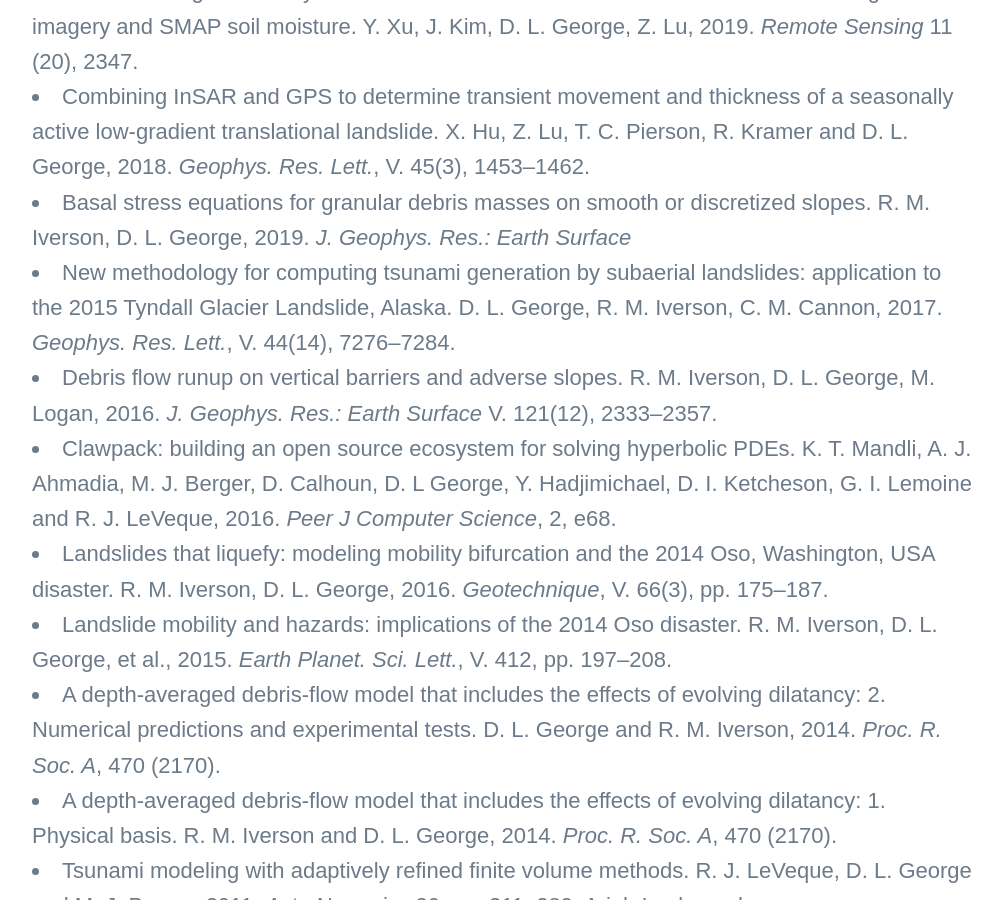
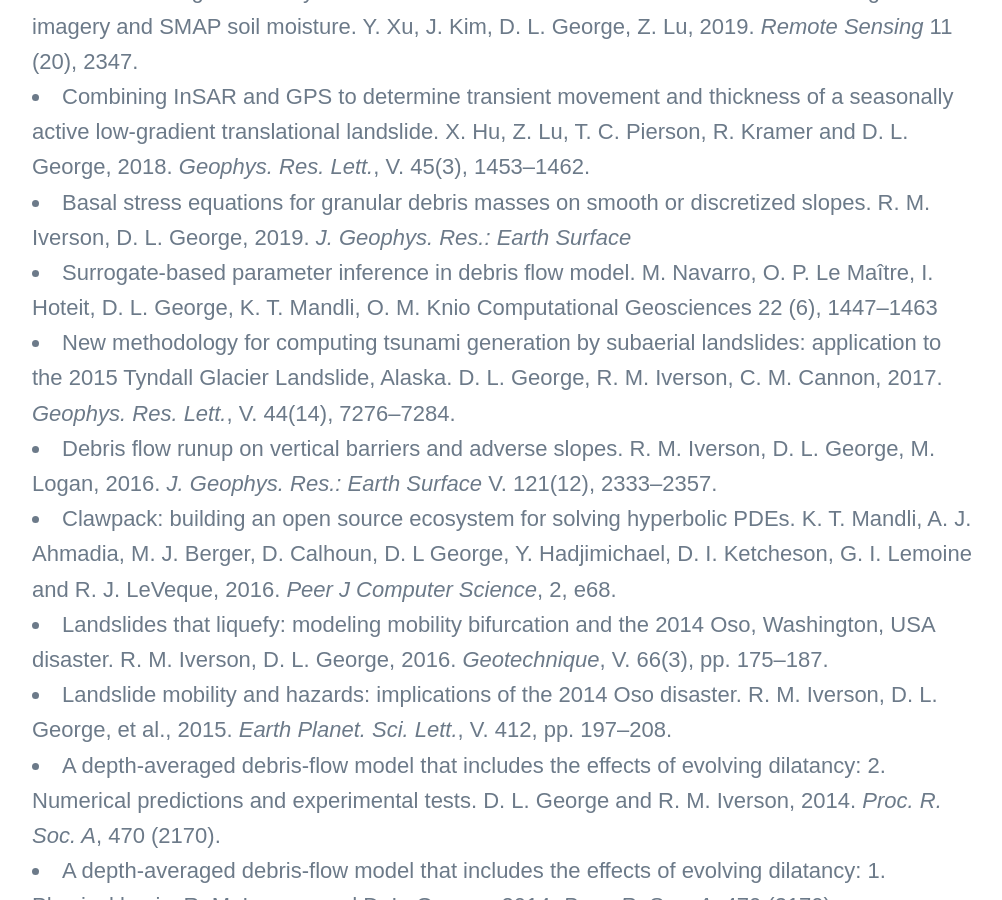
Before and after one commit to dlgeorge/dlgeorge.github.io, a Jekyll site: the page built from _pages/publications.md, in a window 1280 px wide and 900 px high, scrolled down 746 px. Shown: the whole window, without its empty margins (138-1140 px from the left). Built offline with Jekyll 4.4.1, drawn with Linux system fonts in a browser that asks for light colours; nearby versions of some CDN libraries; some web fonts are replaced.

Commit message:
minor edits to pages

```diff
--- a/_pages/publications.md
+++ b/_pages/publications.md
@@ -11,6 +11,8 @@ featured_image: /images/pages/CVO_library.jpg
 * Characterizing seasonally rainfall-driven movement of a translational landslide using SAR imagery and SMAP soil moisture. Y. Xu, J. Kim, D. L. George, Z. Lu, 2019. *Remote Sensing* 11 (20), 2347.
 * Combining InSAR and GPS to determine transient movement and thickness of a seasonally active low-gradient translational landslide. X. Hu, Z. Lu, T. C. Pierson, R. Kramer and D. L. George, 2018. *Geophys. Res. Lett.*, V. 45(3), 1453--1462.
 * Basal stress equations for granular debris masses on smooth or discretized slopes. R. M. Iverson, D. L. George, 2019. *J. Geophys. Res.: Earth Surface*
+* Surrogate-based parameter inference in debris flow model. M. Navarro, O. P. Le Maître, I. Hoteit, D. L. George, K. T. Mandli, O. M. Knio
+Computational Geosciences 22 (6), 1447--1463
 *  New methodology for computing tsunami generation by subaerial landslides: application to the 2015 Tyndall Glacier Landslide, Alaska. D. L. George, R. M. Iverson, C. M. Cannon, 2017. *Geophys. Res. Lett.*, V. 44(14), 7276--7284.
 * Debris flow runup on vertical barriers and adverse slopes. R. M. Iverson, D. L. George, M. Logan, 2016. *J. Geophys. Res.: Earth Surface* V. 121(12), 2333--2357.
 *  Clawpack: building an open source ecosystem for solving hyperbolic PDEs. K. T. Mandli, A. J. Ahmadia, M. J. Berger, D. Calhoun, D. L George, Y. Hadjimichael, D. I. Ketcheson, G. I. Lemoine and R. J. LeVeque, 2016. *Peer J Computer Science*, 2, e68.
```
Also changed, not shown: _pages/software.md (+1 -1 lines), _projects/2020-01-08-dclaw-project.md (+2 -2 lines).
